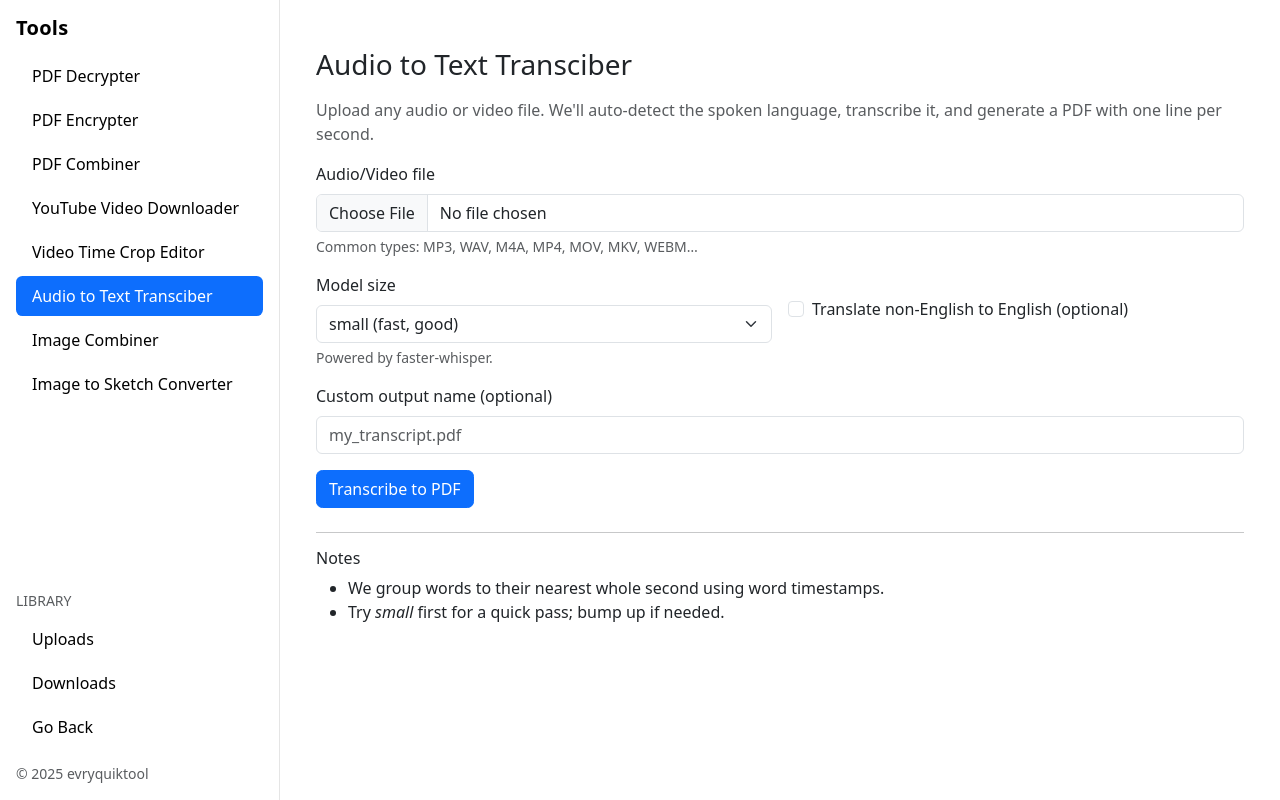
After one commit to jbierowiec/evryquiktool, a Flask app: page /audio_to_text in a window 1280 px wide. The commit adds this page. Run offline with Flask 3, Linux system fonts and the light colour scheme.

Commit message:
audio to text transcriber implementation

```diff
--- a/app.py
+++ b/app.py
@@ -3,6 +3,7 @@ from __future__ import annotations
 import io
 import os
 import re
+import math
 import shlex
 import subprocess
 import shutil as _shutil
@@ -15,7 +16,7 @@ from shutil import which as sh_which
 from werkzeug.utils import secure_filename
 from PIL import Image, ImageOps, ImageFilter
 from flask import (
-    Flask, render_template, request, redirect, url_for,
+    Flask, jsonify, render_template, request, redirect, url_for,
     send_from_directory, send_file, flash, Blueprint, current_app,
 )
 
@@ -73,6 +74,7 @@ UPLOADS_BY_TOOL = {
     "video_cropper": UPLOAD_DIR / "video_cropper",
     "image_combiner": UPLOAD_DIR / "image_combiner",
     "image_sketch": UPLOAD_DIR / "image_sketch",
+    "audio_to_text": UPLOAD_DIR / "audio_to_text",
 }
 
 DOWNLOADS_BY_TOOL = {
@@ -83,6 +85,7 @@ DOWNLOADS_BY_TOOL = {
     "video_cropper": DOWNLOAD_DIR / "video_cropper",
     "image_combiner": DOWNLOAD_DIR / "image_combiner",
     "image_sketch": DOWNLOAD_DIR / "image_sketch",
+    "audio_to_text": DOWNLOAD_DIR / "audio_to_text",
 }
 
 # Ensure folders exist
@@ -93,6 +96,10 @@ ALLOWED_PDF_EXT = {".pdf"}
 ALLOWED_IMG_EXTS = {".png", ".jpg", ".jpeg", ".webp", ".bmp"}
 ALLOWED_VIDEO_EXTS = {".mp4", ".mov", ".mkv", ".webm", ".avi", ".m4v"}
 MAX_FILES = 10
+ALLOWED_MEDIA_EXTS = {
+    ".mp3", ".wav", ".m4a", ".aac", ".flac", ".ogg", ".wma", ".amr",
+    ".mp4", ".mov", ".mkv", ".webm", ".avi", ".m4v"
+}
 
 
 # -------------------------
@@ -1071,6 +1078,180 @@ def video_cropper():
     return send_file(out_path, as_attachment=True, download_name=out_name)
 
 
+def _is_allowed_media(filename: str) -> bool:
+    return Path(filename).suffix.lower() in ALLOWED_MEDIA_EXTS
+
+def _s_to_hms(sec: int) -> str:
+    h = sec // 3600
+    m = (sec % 3600) // 60
+    s = sec % 60
+    if h:
+        return f"{h:02d}:{m:02d}:{s:02d}"
+    return f"{m:02d}:{s:02d}"
+
+@app.route("/audio_to_text", methods=["GET", "POST"])
+def audio_to_text():
+    if request.method == "GET":
+        return render_template("audio_to_text.html")
+
+    # Detect AJAX (fetch) vs classic form submit
+    is_xhr = request.headers.get("X-Requested-With") == "XMLHttpRequest"
+
+    # POST
+    f = request.files.get("media")
+    if not f or not f.filename:
+        msg = "Please choose an audio/video file."
+        if is_xhr:
+            return jsonify(ok=False, error=msg), 400
+        flash(msg, "danger")
+        return redirect(request.url)
+
+    if not _is_allowed_media(f.filename):
+        msg = "Unsupported file type."
+        if is_xhr:
+            return jsonify(ok=False, error=msg), 400
+        flash(msg, "danger")
+        return redirect(request.url)
+
+    model_size = request.form.get("model_size", "small")
+    translate = bool(request.form.get("translate"))
+    output_name = (request.form.get("output_name") or "").strip()
+
+    # Save upload
+    safe_name = secure_filename(f.filename)
+    in_path = (UPLOADS_BY_TOOL["audio_to_text"] / safe_name).resolve()
+    f.save(in_path)
+
+    # --- Transcribe with faster-whisper ---
+    try:
+        from faster_whisper import WhisperModel
+    except Exception:
+        msg = "Server missing dependency: faster-whisper. Add it to requirements.txt."
+        if is_xhr:
+            return jsonify(ok=False, error=msg), 500
+        flash(msg, "danger")
+        return redirect(request.url)
+
+    # Prefer GPU if available (toggle via env); else CPU
+    compute_type = "int8_float16" if os.getenv("WHISPER_INT8", "0") == "1" else "float16"
+    try:
+        model = WhisperModel(
+            model_size,
+            device="cuda" if os.getenv("WHISPER_CUDA", "0") == "1" else "cpu",
+            compute_type=compute_type
+        )
+    except Exception:
+        model = WhisperModel(model_size, device="cpu", compute_type="float32")
+
+    segments, info = model.transcribe(
+        str(in_path),
+        language=None,  # auto-detect
+        task="translate" if translate else "transcribe",
+        vad_filter=True,
+        word_timestamps=True,
+        beam_size=5,
+    )
+
+    # Build per-second bins from word timestamps
+    second_map = {}   # int second -> list[str]
+    detected_lang = getattr(info, "language", None)
+
+    for seg in segments:
+        if not getattr(seg, "words", None):
+            sec = int(math.floor(seg.start)) if seg.start is not None else 0
+            second_map.setdefault(sec, []).append(seg.text.strip())
+            continue
+
+        for w in seg.words:
+            if w.start is None or not w.word:
+                continue
+            sec = int(math.floor(w.start))
+            second_map.setdefault(sec, []).append(w.word)
+
+    if not second_map:
+        msg = "No speech detected."
+        if is_xhr:
+            return jsonify(ok=False, error=msg), 200
+        flash(msg, "warning")
+        return redirect(request.url)
+
+    # Assemble lines: "HH:MM:SS  text"
+    max_second = max(second_map.keys())
+    lines = []
+    for s in range(0, max_second + 1):
+        words = second_map.get(s, [])
+        if not words:
+            continue
+        text = " ".join(words)
+        text = (text.replace(" ,", ",").replace(" .", ".")
+                    .replace(" !", "!").replace(" ?", "?")
+                    .replace(" :", ":").replace(" ;", ";"))
+        lines.append(f"{_s_to_hms(s)}  {text.strip()}")
+
+    # --- Write PDF to the tool's downloads folder ---
+    from reportlab.lib.pagesizes import letter
+    from reportlab.pdfgen import canvas
+    from reportlab.lib.units import inch
+    from reportlab.pdfbase import pdfmetrics
+    from reportlab.pdfbase.ttfonts import TTFont
+
+    ts = datetime.now().strftime("%Y%m%d_%H%M%S")
+    if output_name and not output_name.lower().endswith(".pdf"):
+        output_name += ".pdf"
+    out_pdf = (DOWNLOADS_BY_TOOL["audio_to_text"]
+               / (output_name or f"{in_path.stem}_transcript_{ts}.pdf")).resolve()
+
+    # Try a monospaced font; fallback to Helvetica
+    try:
+        pdfmetrics.registerFont(TTFont("DejaVuSansMono",
+                                       "/usr/share/fonts/truetype/dejavu/DejaVuSansMono.ttf"))
+        font_name = "DejaVuSansMono"
+    except Exception:
+        font_name = "Helvetica"
+
+    c = canvas.Canvas(str(out_pdf), pagesize=letter)
+    width, height = letter
+    margin = 0.75 * inch
+    y = height - margin
+
+    input_filename = in_path.name
+    title = f"Second-by-Second Transcript — {input_filename} ({detected_lang or 'auto'})"
+    c.setFont("Helvetica-Bold", 14)
+    c.drawString(margin, y, title)
+    y -= 0.4 * inch
+
+    c.setFont(font_name, 10)
+    line_height = 13
+    for line in lines:
+        if y < margin:
+            c.showPage()
+            y = height - margin
+            c.setFont(font_name, 10)
+        c.drawString(margin, y, line)
+        y -= line_height
+
+    c.showPage()
+    c.save()
+
+    # Direct download behavior
+    download_url = url_for("dl_download", tool="audio_to_text", filename=out_pdf.name)
+
+    if is_xhr:
+        # Return JSON so the page can stay put and JS can trigger a download + update counts
+        return jsonify({
+            "ok": True,
+            "download_url": download_url,
+            "filename": out_pdf.name,
+            "counts": {
+                "audio_to_text": len(list_files(DOWNLOADS_BY_TOOL["audio_to_text"]))
+            }
+        })
+
+    # Non-AJAX: stream file as attachment immediately (browser saves to user's default location)
+    return send_from_directory(DOWNLOADS_BY_TOOL["audio_to_text"], out_pdf.name, as_attachment=True)
+
+
+
 # -------------------------
 # Uploads & Downloads library (tool cards + per-tool views)
 # -------------------------
@@ -1083,6 +1264,7 @@ def _count_dict():
         "video_cropper": len(list_files(DOWNLOADS_BY_TOOL["video_cropper"])),
         "image_combiner": len(list_files(DOWNLOADS_BY_TOOL["image_combiner"])),
         "image_sketch": len(list_files(DOWNLOADS_BY_TOOL["image_sketch"])),
+        "audio_to_text": len(list_files(DOWNLOADS_BY_TOOL["audio_to_text"])),
     }
 
 
@@ -1096,6 +1278,7 @@ def uploads_index():
         "video_cropper": len(list_files(UPLOADS_BY_TOOL["video_cropper"])),
         "image_combiner": len(list_files(UPLOADS_BY_TOOL["image_combiner"])),
         "image_sketch": len(list_files(UPLOADS_BY_TOOL["image_sketch"])),
+        "audio_to_text": len(list_files(UPLOADS_BY_TOOL["audio_to_text"])),
     }
     return render_template("uploads.html", tool=None, counts=counts, files=[])
 
@@ -1114,6 +1297,7 @@ def uploads_tool(tool):
         "video_cropper": len(list_files(UPLOADS_BY_TOOL["video_cropper"])),
         "image_combiner": len(list_files(UPLOADS_BY_TOOL["image_combiner"])),
         "image_sketch": len(list_files(UPLOADS_BY_TOOL["image_sketch"])),
+        "audio_to_text": len(list_files(UPLOADS_BY_TOOL["audio_to_text"])),
     }
     return render_template("uploads.html", tool=tool, counts=counts, files=files)
 
@@ -1159,6 +1343,7 @@ def downloads_index():
         "video_cropper": len(list_files(DOWNLOADS_BY_TOOL["video_cropper"])),
         "image_combiner": len(list_files(DOWNLOADS_BY_TOOL["image_combiner"])),
         "image_sketch": len(list_files(DOWNLOADS_BY_TOOL["image_sketch"])),
+        "audio_to_text": len(list_files(DOWNLOADS_BY_TOOL["audio_to_text"])),
     }
     return render_template("downloads.html", tool=None, counts=counts, files=[])
 
@@ -1177,6 +1362,7 @@ def downloads_tool(tool):
         "video_cropper": len(list_files(DOWNLOADS_BY_TOOL["video_cropper"])),
         "image_combiner": len(list_files(DOWNLOADS_BY_TOOL["image_combiner"])),
         "image_sketch": len(list_files(DOWNLOADS_BY_TOOL["image_sketch"])),
+        "audio_to_text": len(list_files(DOWNLOADS_BY_TOOL["audio_to_text"])),
     }
     return render_template("downloads.html", tool=tool, counts=counts, files=files)
 
--- a/requirements.txt
+++ b/requirements.txt
@@ -8,3 +8,5 @@ yt-dlp>=2024.7
 imageio-ffmpeg>=0.6
 pikepdf>=9.0.0
 PyPDF2>=3.0.0
+faster-whisper>=1.0.0
+reportlab>=4.4.0
--- /dev/null
+++ b/templates/audio_to_text.html
@@ -0,0 +1,111 @@
+{% extends "base.html" %}
+{% block content %}
+<div class="container py-4">
+  <h3 class="mb-3">Audio to Text Transciber</h3>
+  <p class="text-muted">
+    Upload any audio or video file. We'll auto-detect the spoken language,
+    transcribe it, and generate a PDF with one line per second.
+  </p>
+
+  {% with messages = get_flashed_messages(with_categories=true) %}
+    {% if messages %}
+      {% for category, msg in messages %}
+        <div class="alert alert-{{ category }}">{% autoescape false %}{{ msg }}{% endautoescape %}</div>
+      {% endfor %}
+    {% endif %}
+  {% endwith %}
+
+  <form method="post" enctype="multipart/form-data" class="mb-4">
+    <div class="mb-3">
+      <label class="form-label">Audio/Video file</label>
+      <input class="form-control" type="file" name="media" accept="audio/*,video/*" required />
+      <div class="form-text">Common types: MP3, WAV, M4A, MP4, MOV, MKV, WEBM…</div>
+    </div>
+
+    <div class="row g-3 mb-3">
+      <div class="col-sm-6">
+        <label class="form-label">Model size</label>
+        <select class="form-select" name="model_size">
+          <option value="small" selected>small (fast, good)</option>
+          <option value="medium">medium (slower, better)</option>
+          <option value="large-v3">large-v3 (slowest, best)</option>
+          <option value="tiny">tiny (very fast, lowest quality)</option>
+          <option value="base">base</option>
+        </select>
+        <div class="form-text">Powered by faster-whisper.</div>
+      </div>
+      <div class="col-sm-6">
+        <div class="form-check mt-4">
+          <input class="form-check-input" type="checkbox" name="translate" id="translate">
+          <label class="form-check-label" for="translate">
+            Translate non-English to English (optional)
+          </label>
+        </div>
+      </div>
+    </div>
+
+    <div class="mb-3">
+      <label class="form-label">Custom output name (optional)</label>
+      <input type="text" class="form-control" name="output_name" placeholder="my_transcript.pdf" />
+    </div>
+
+    <button class="btn btn-primary" type="submit">Transcribe to PDF</button>
+  </form>
+
+  <hr />
+  <h6>Notes</h6>
+  <ul>
+    <li>We group words to their nearest whole second using word timestamps.</li>
+    <li>Try <em>small</em> first for a quick pass; bump up if needed.</li>
+  </ul>
+</div>
+
+<script>
+(function () {
+  const form = document.querySelector('form');
+  if (!form) return;
+
+  form.addEventListener('submit', async (e) => {
+    e.preventDefault();
+
+    const btn = form.querySelector('button[type="submit"]');
+    const originalText = btn ? btn.textContent : null;
+    if (btn) { btn.disabled = true; btn.textContent = 'Transcribing…'; }
+
+    try {
+      const fd = new FormData(form);
+      const res = await fetch('{{ url_for("audio_to_text") }}', {
+        method: 'POST',
+        body: fd,
+        headers: { 'X-Requested-With': 'XMLHttpRequest' }
+      });
+
+      const data = await res.json();
+      if (!res.ok || !data.ok) throw new Error(data.error || 'Transcription failed.');
+
+      // Fetch the generated PDF, then trigger a save dialog without leaving the page
+      const fileRes = await fetch(data.download_url);
+      if (!fileRes.ok) throw new Error('Could not fetch the PDF.');
+      const blob = await fileRes.blob();
+
+      const a = document.createElement('a');
+      const url = URL.createObjectURL(blob);
+      a.href = url;
+      a.download = data.filename; // suggests the filename to the browser
+      document.body.appendChild(a);
+      a.click();
+      a.remove();
+      setTimeout(() => URL.revokeObjectURL(url), 1000);
+
+      // Optional: update a count pill on the page if you have one
+      const pill = document.getElementById('downloads-count-audio_to_text');
+      if (pill) pill.textContent = data.counts.audio_to_text_downloads;
+    } catch (err) {
+      alert(err.message || 'Something went wrong.');
+    } finally {
+      if (btn) { btn.disabled = false; btn.textContent = originalText; }
+    }
+  });
+})();
+</script>
+{% endblock %}
--- a/templates/base.html
+++ b/templates/base.html
@@ -298,6 +298,13 @@
         </li>
         <li class="nav-item">
           <a
+            class="nav-link {{ 'active' if request.path.startswith('/audio_to_text') else '' }}"
+            href="{{ url_for('audio_to_text') }}"
+            >Audio to Text Transciber</a
+          >
+        </li>
+        <li class="nav-item">
+          <a
             class="nav-link {{ 'active' if request.path.startswith('/image_combiner') else '' }}"
             href="{{ url_for('image_combiner') }}"
             >Image Combiner</a
--- a/templates/landing.html
+++ b/templates/landing.html
@@ -208,7 +208,11 @@
                 <p class="card-text text-muted">
                   Upload any audio file, and extract the text from it.
                 </p>
-                <button class="btn btn-primary btn-sm" disabled>Soon</button>
+                <a
+                  href="{{ url_for('audio_to_text') }}"
+                  class="btn btn-primary btn-sm"
+                  >Open</a
+                >
               </div>
             </div>
           </div>
```
Also changed, not shown: templates/downloads.html (+19 -0 lines), templates/uploads.html (+19 -0 lines), 1 other file.
